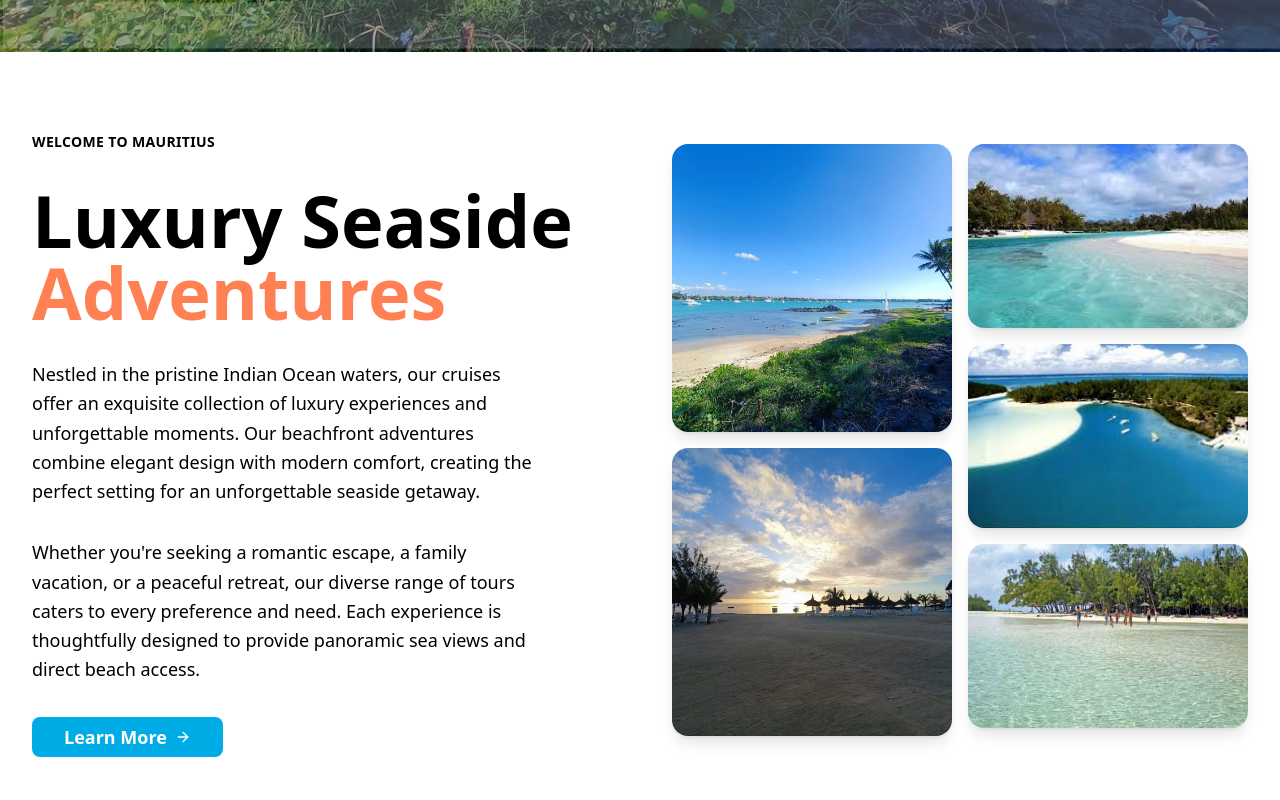
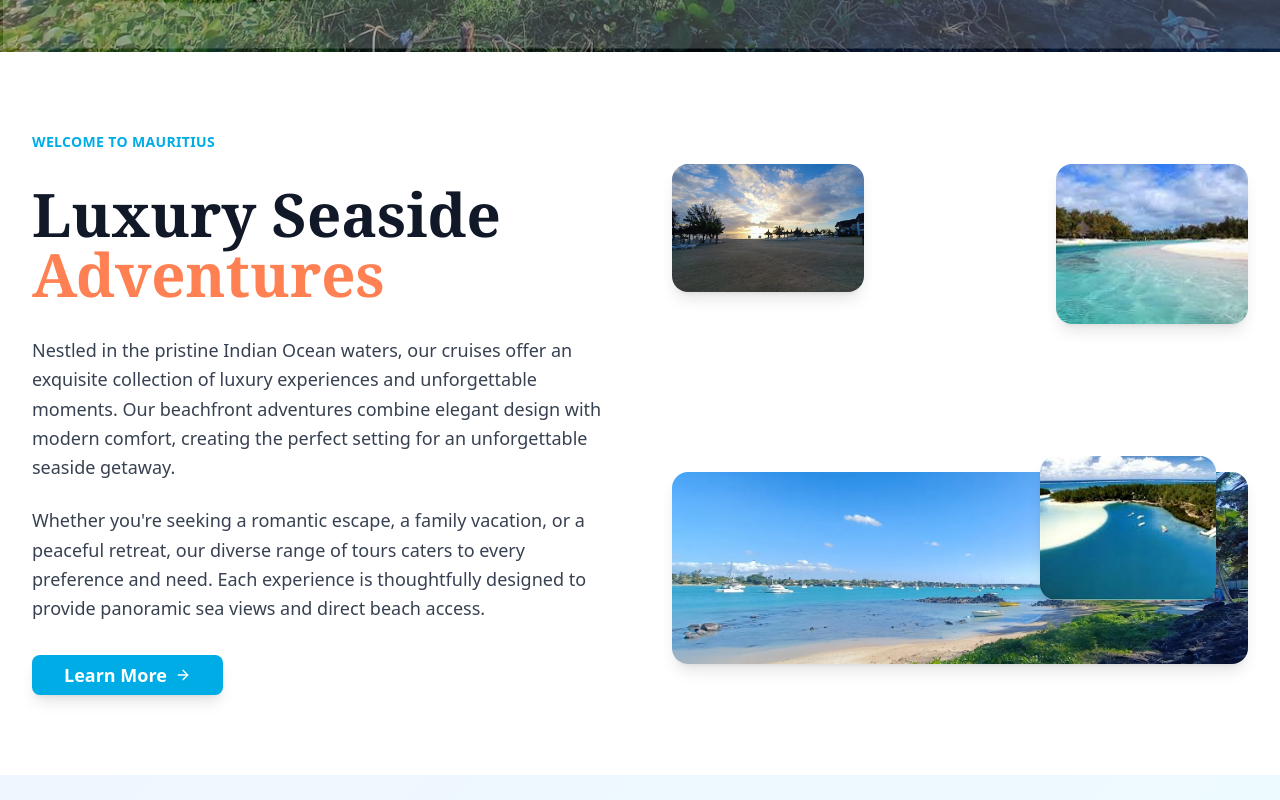
Before and after one commit to carnat232/turquoise-tales-cruises, a React (Vite) app: page / in a window 1280 px wide. Shown: the part 820-1620 px from the top of the page. Built offline with nearby package versions, Linux system fonts and the light colour scheme.

Commit message:
Add Luxury Seaside Adventures section
Implement a new section with a two-column layout, text content on the left and an image collage on the right, as per the provided design specifications.

```diff
--- a/src/components/VideoSection.tsx
+++ b/src/components/VideoSection.tsx
@@ -24,98 +24,81 @@ const VideoSection = () => {
       src: "/lovable-uploads/8ea3d0d4-f88c-48a2-b7e2-9e0501ae79eb.png",
       title: "Aerial Paradise",
       description: "Stunning aerial view of tropical lagoon"
-    },
-    {
-      src: "/lovable-uploads/5a3dfad9-5a36-4b8f-a1e4-2657e0b70e32.png",
-      title: "Paradise Sandbank",
-      description: "Exclusive access to pristine white sand beaches"
-    },
-    {
-      src: "/lovable-uploads/6482c02e-a7e1-4b83-bf0d-5578a64cbc4f.png",
-      title: "Beach Relaxation",
-      description: "Perfect spot for relaxation and sunbathing"
     }
   ];
 
   return (
-    <section className="py-20 bg-gradient-to-br from-ocean-blue to-turquoise">
+    <section className="py-20 bg-white">
       <div className="max-w-7xl mx-auto px-4 sm:px-6 lg:px-8">
-        <div className="grid grid-cols-1 lg:grid-cols-2 gap-16 items-center min-h-[600px]">
-          {/* Left side - Text content */}
-          <div className="space-y-8 lg:pr-8">
-            <div className="text-sm font-semibold text-black uppercase tracking-wide">
+        <div className="grid grid-cols-1 lg:grid-cols-2 gap-16 items-center">
+          {/* Left Column - Text content */}
+          <div className="space-y-8">
+            <div className="text-sm font-semibold text-ocean-blue uppercase tracking-wide">
               WELCOME TO MAURITIUS
             </div>
-            <h2 className="text-5xl md:text-6xl lg:text-7xl font-bold text-black leading-tight">
+            <h2 className="text-5xl md:text-6xl font-bold text-gray-900 leading-tight font-serif">
               Luxury Seaside
               <br />
               <span className="text-coral">Adventures</span>
             </h2>
-            <p className="text-lg text-black leading-relaxed max-w-lg">
+            <div className="space-y-6">
+              <p className="text-lg text-gray-700 leading-relaxed">
                 Nestled in the pristine Indian Ocean waters, our cruises offer
                 an exquisite collection of luxury experiences and unforgettable moments. Our
                 beachfront adventures combine elegant design with modern
                 comfort, creating the perfect setting for an unforgettable seaside
                 getaway.
               </p>
-            <p className="text-lg text-black leading-relaxed max-w-lg">
+              <p className="text-lg text-gray-700 leading-relaxed">
                 Whether you're seeking a romantic escape, a family vacation, or a
                 peaceful retreat, our diverse range of tours caters to
                 every preference and need. Each experience is thoughtfully designed to
                 provide panoramic sea views and direct beach access.
               </p>
+            </div>
             <Button
-              className="bg-ocean-blue hover:bg-ocean-blue/90 text-white font-semibold px-8 py-4 rounded-lg flex items-center gap-2 text-lg"
+              className="bg-ocean-blue hover:bg-ocean-blue/90 text-white font-semibold px-8 py-4 rounded-lg flex items-center gap-2 text-lg shadow-lg"
             >
               Learn More <ArrowRight className="h-5 w-5" />
             </Button>
           </div>
 
-          {/* Right side - Image grid */}
-          <div className="relative h-[600px]">
-            <div className="grid grid-cols-2 gap-4 h-full">
-              {/* Left column - 2 images stacked */}
-              <div className="space-y-4">
-                <div className="h-[288px] rounded-2xl overflow-hidden shadow-lg">
+          {/* Right Column - Creative 4-image collage */}
+          <div className="relative h-[500px]">
+            {/* Large horizontal beach image at bottom */}
+            <div className="absolute bottom-0 left-0 right-0 h-48 rounded-2xl overflow-hidden shadow-lg z-10">
               <img
                 src={galleryImages[0].src}
                 alt={galleryImages[0].title}
                 className="w-full h-full object-cover hover:scale-105 transition-transform duration-300"
               />
             </div>
-                <div className="h-[288px] rounded-2xl overflow-hidden shadow-lg">
+
+            {/* Tropical palm tree image - top left */}
+            <div className="absolute top-0 left-0 w-48 h-32 rounded-2xl overflow-hidden shadow-lg z-20">
               <img
                 src={galleryImages[1].src}
                 alt={galleryImages[1].title}
                 className="w-full h-full object-cover hover:scale-105 transition-transform duration-300"
               />
             </div>
-              </div>
 
-              {/* Right column - 3 images stacked */}
-              <div className="space-y-4">
-                <div className="h-[184px] rounded-2xl overflow-hidden shadow-lg">
+            {/* Luxury resort view - top right */}
+            <div className="absolute top-0 right-0 w-48 h-40 rounded-2xl overflow-hidden shadow-lg z-20">
               <img
                 src={galleryImages[2].src}
                 alt={galleryImages[2].title}
                 className="w-full h-full object-cover hover:scale-105 transition-transform duration-300"
               />
             </div>
-                <div className="h-[184px] rounded-2xl overflow-hidden shadow-lg">
+
+            {/* Beach umbrella and chair scene - bottom right, overlapping */}
+            <div className="absolute bottom-16 right-8 w-44 h-36 rounded-2xl overflow-hidden shadow-lg z-30">
               <img
                 src={galleryImages[3].src}
                 alt={galleryImages[3].title}
                 className="w-full h-full object-cover hover:scale-105 transition-transform duration-300"
               />
-                </div>
-                <div className="h-[184px] rounded-2xl overflow-hidden shadow-lg">
-                  <img
-                    src={galleryImages[4].src}
-                    alt={galleryImages[4].title}
-                    className="w-full h-full object-cover hover:scale-105 transition-transform duration-300"
-                  />
-                </div>
-              </div>
             </div>
           </div>
         </div>
```
Lines whose indentation alone changed are shown as unchanged.
